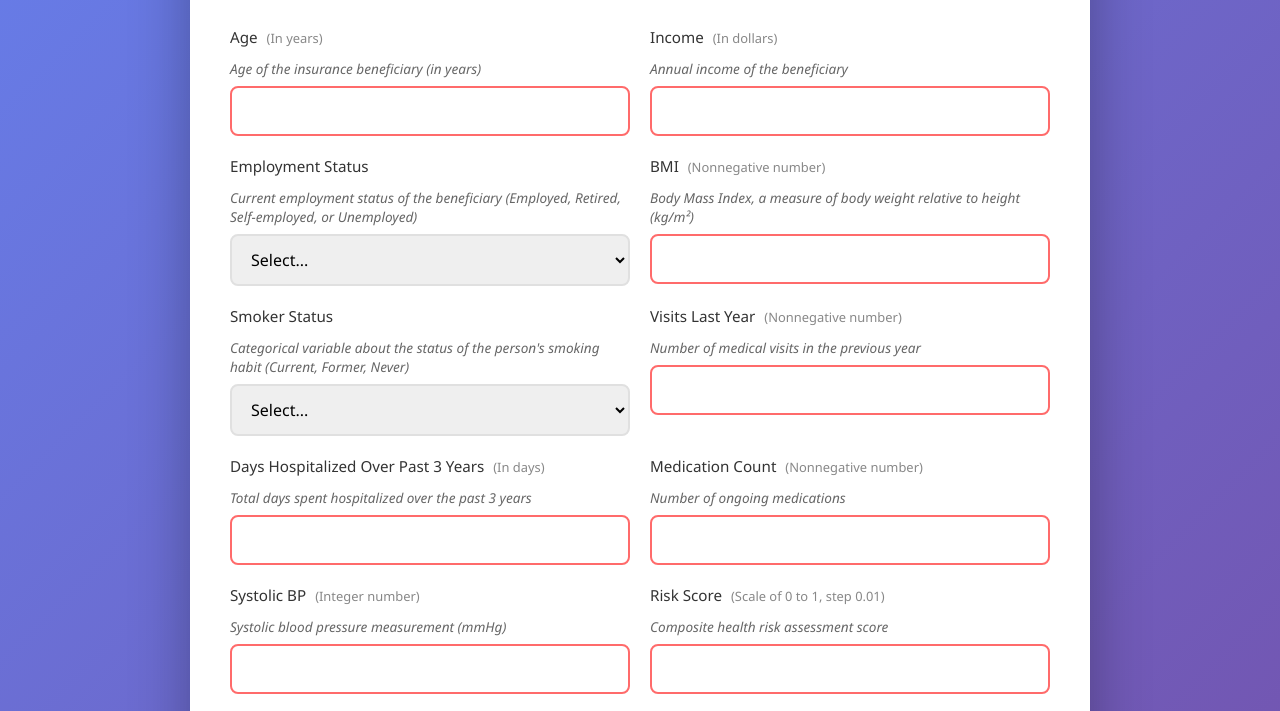
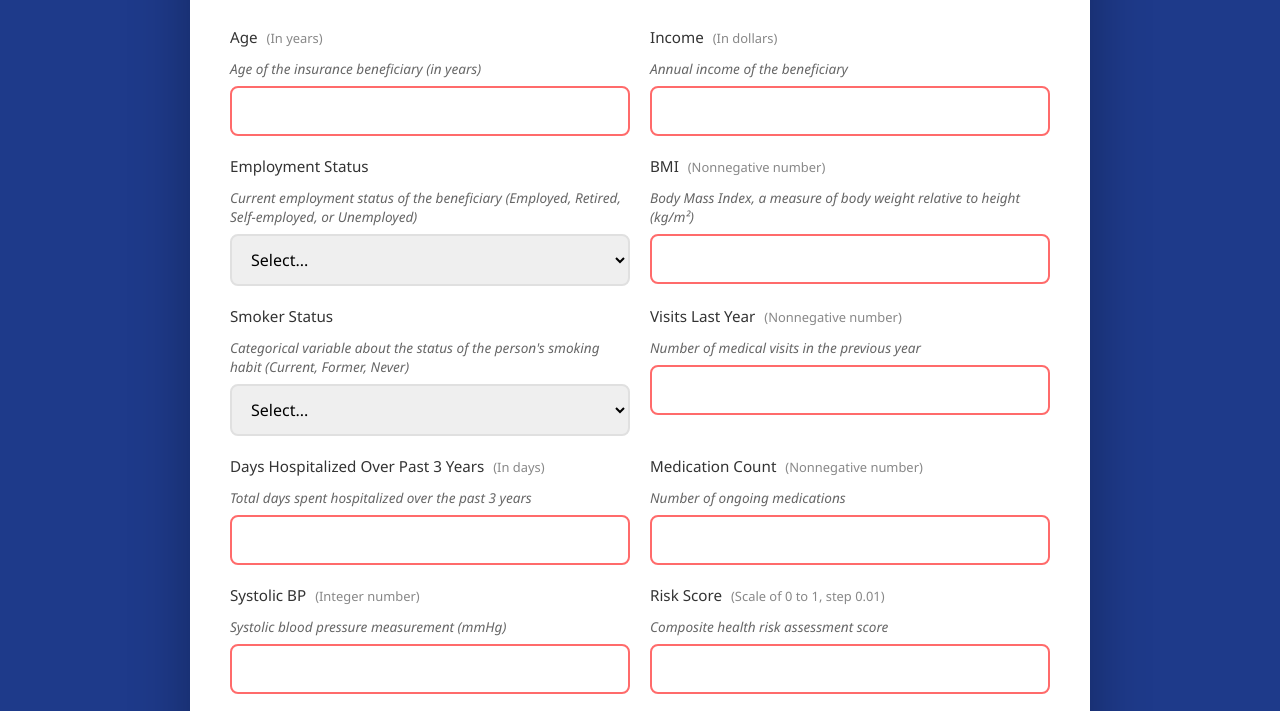
Before and after one commit to jrothma2/Medical-Cost-Calculator, a plain HTML site: page index.html in a window 1280 px wide. Shown: the part 172-883 px from the top of the page. Drawn offline with Linux system fonts and the light colour scheme.

Commit message:
Change background color to dark blue

```diff
--- a/index.html
+++ b/index.html
@@ -13,7 +13,7 @@
 
         body {
             font-family: 'Segoe UI', Tahoma, Geneva, Verdana, sans-serif;
-            background: linear-gradient(135deg, #667eea 0%, #764ba2 100%);
+            background: #1e3a8a;
             min-height: 100vh;
             padding: 20px;
             display: flex;
```
